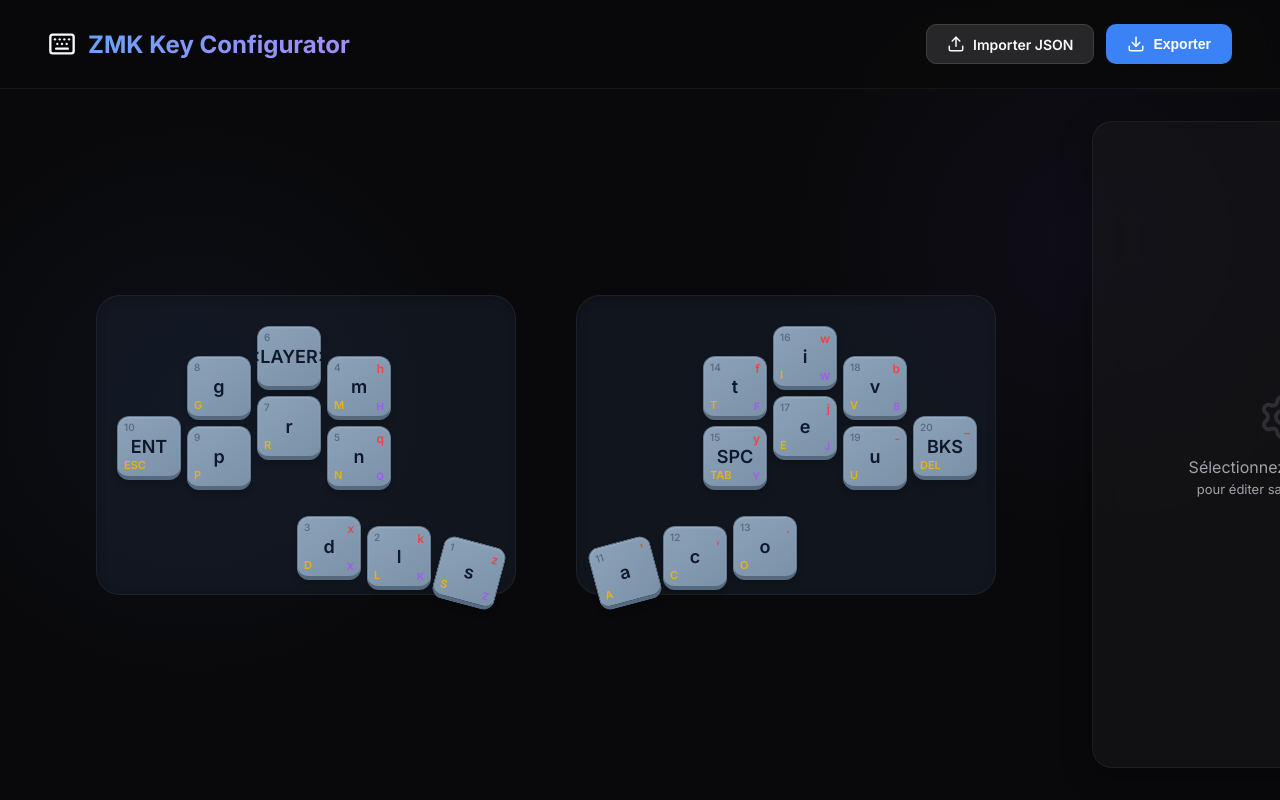
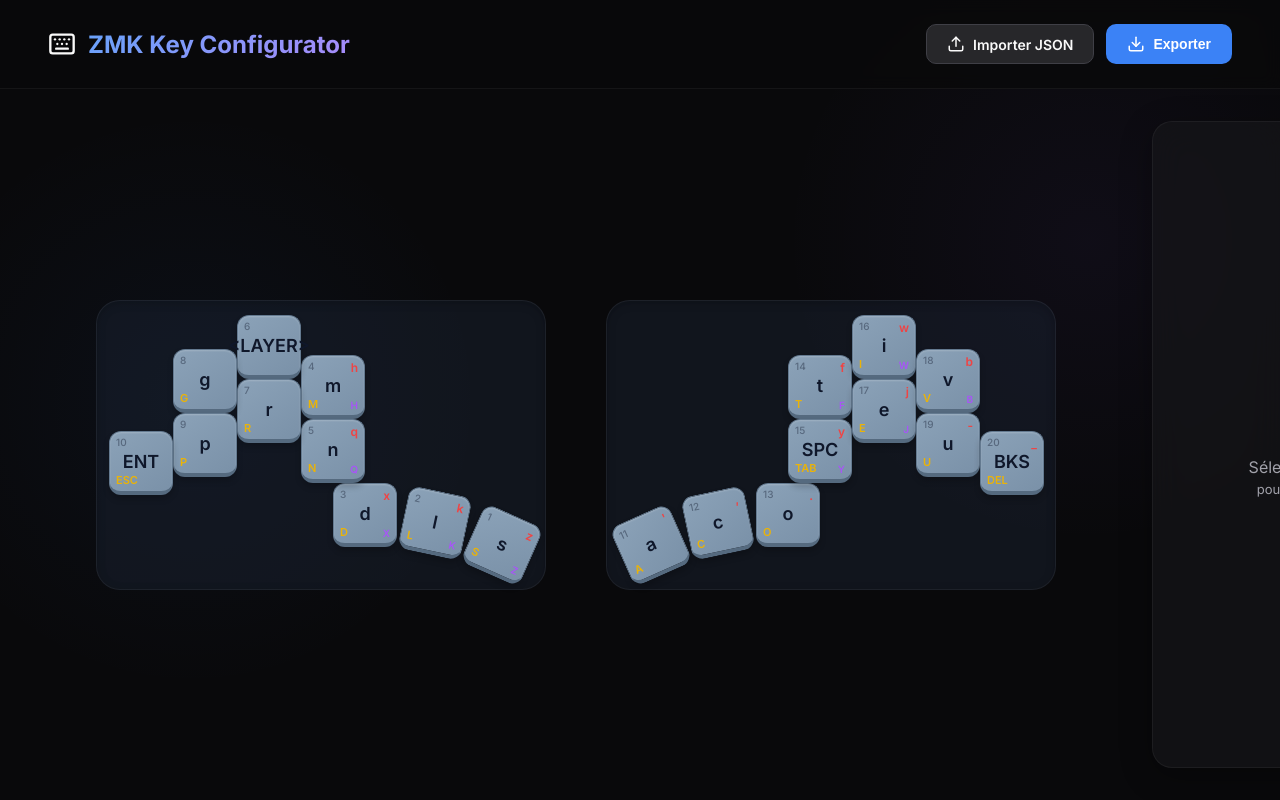
Before and after one commit to domd33-Pkr/Key-Configurator, a React (Vite) app: page / in a window 1280 px wide. Built offline with nearby package versions, Linux system fonts and the light colour scheme.

Commit message:
style: adjust keyboard container dimensions and re-position all key offsets for improved layout accuracy

```diff
--- a/src/components/Keyboard.css
+++ b/src/components/Keyboard.css
@@ -8,8 +8,8 @@
 
 .keyboard-half {
   position: relative;
-  width: 420px;
-  height: 300px;
+  width: 450px;
+  height: 290px;
   background: rgba(30, 41, 59, 0.4);
   border-radius: 24px;
   border: 1px solid rgba(255, 255, 255, 0.05);
@@ -22,27 +22,27 @@
 }
 
 /* Left Hand */
-.key-pos-10 { left: 20px; top: 120px; } /* Pinky */
-.key-pos-8 { left: 90px; top: 60px; }  /* Ring top */
-.key-pos-9 { left: 90px; top: 130px; } /* Ring bot */
-.key-pos-6 { left: 160px; top: 30px; }  /* Middle top */
-.key-pos-7 { left: 160px; top: 100px; } /* Middle bot */
-.key-pos-4 { left: 230px; top: 60px; }  /* Index top */
-.key-pos-5 { left: 230px; top: 130px; } /* Index bot */
+.key-pos-10 { left: 12px; top: 130px; } /* Pinky */
+.key-pos-8 { left: 76px; top: 48px; }   /* Ring top */
+.key-pos-9 { left: 76px; top: 112px; }  /* Ring bot */
+.key-pos-6 { left: 140px; top: 14px; }  /* Middle top */
+.key-pos-7 { left: 140px; top: 78px; }  /* Middle bot */
+.key-pos-4 { left: 204px; top: 54px; }  /* Index top */
+.key-pos-5 { left: 204px; top: 118px; } /* Index bot */
 
-.key-pos-3 { left: 200px; top: 220px; } /* Thumb inner */
-.key-pos-2 { left: 270px; top: 230px; } /* Thumb mid */
-.key-pos-1 { left: 340px; top: 245px; transform: rotate(15deg); } /* Thumb outer */
+.key-pos-3 { left: 236px; top: 182px; } /* Thumb 3 (Outer) */
+.key-pos-2 { left: 306px; top: 190px; transform: rotate(12deg); } /* Thumb 2 (Mid) */
+.key-pos-1 { left: 373px; top: 212px; transform: rotate(24deg); } /* Thumb 1 (Inner) */
 
 /* Right Hand */
-.key-pos-20 { left: 336px; top: 120px; } /* Pinky */
-.key-pos-18 { left: 266px; top: 60px; }  /* Ring top */
-.key-pos-19 { left: 266px; top: 130px; } /* Ring bot */
-.key-pos-16 { left: 196px; top: 30px; }  /* Middle top */
-.key-pos-17 { left: 196px; top: 100px; } /* Middle bot */
-.key-pos-14 { left: 126px; top: 60px; }  /* Index top */
-.key-pos-15 { left: 126px; top: 130px; } /* Index bot */
+.key-pos-20 { left: 373px; top: 130px; } /* Pinky */
+.key-pos-18 { left: 309px; top: 48px; }   /* Ring top */
+.key-pos-19 { left: 309px; top: 112px; }  /* Ring bot */
+.key-pos-16 { left: 245px; top: 14px; }   /* Middle top */
+.key-pos-17 { left: 245px; top: 78px; }   /* Middle bot */
+.key-pos-14 { left: 181px; top: 54px; }   /* Index top */
+.key-pos-15 { left: 181px; top: 118px; }  /* Index bot */
 
-.key-pos-13 { left: 156px; top: 220px; } /* Thumb inner */
-.key-pos-12 { left: 86px; top: 230px; }  /* Thumb mid */
-.key-pos-11 { left: 16px; top: 245px; transform: rotate(-15deg); } /* Thumb outer */
+.key-pos-13 { left: 149px; top: 182px; } /* Thumb 3 (Outer) */
+.key-pos-12 { left: 79px; top: 190px; transform: rotate(-12deg); } /* Thumb 2 (Mid) */
+.key-pos-11 { left: 12px; top: 212px; transform: rotate(-24deg); } /* Thumb 1 (Inner) */
```
